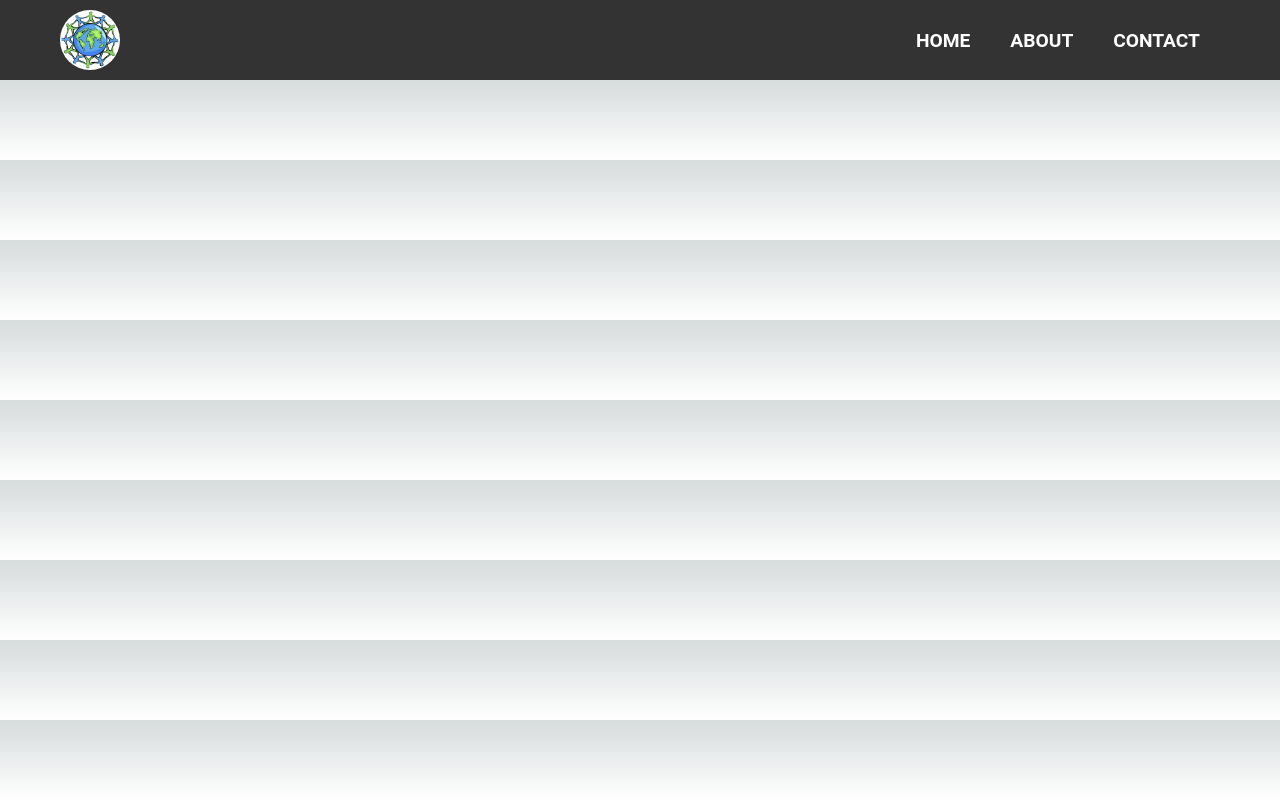
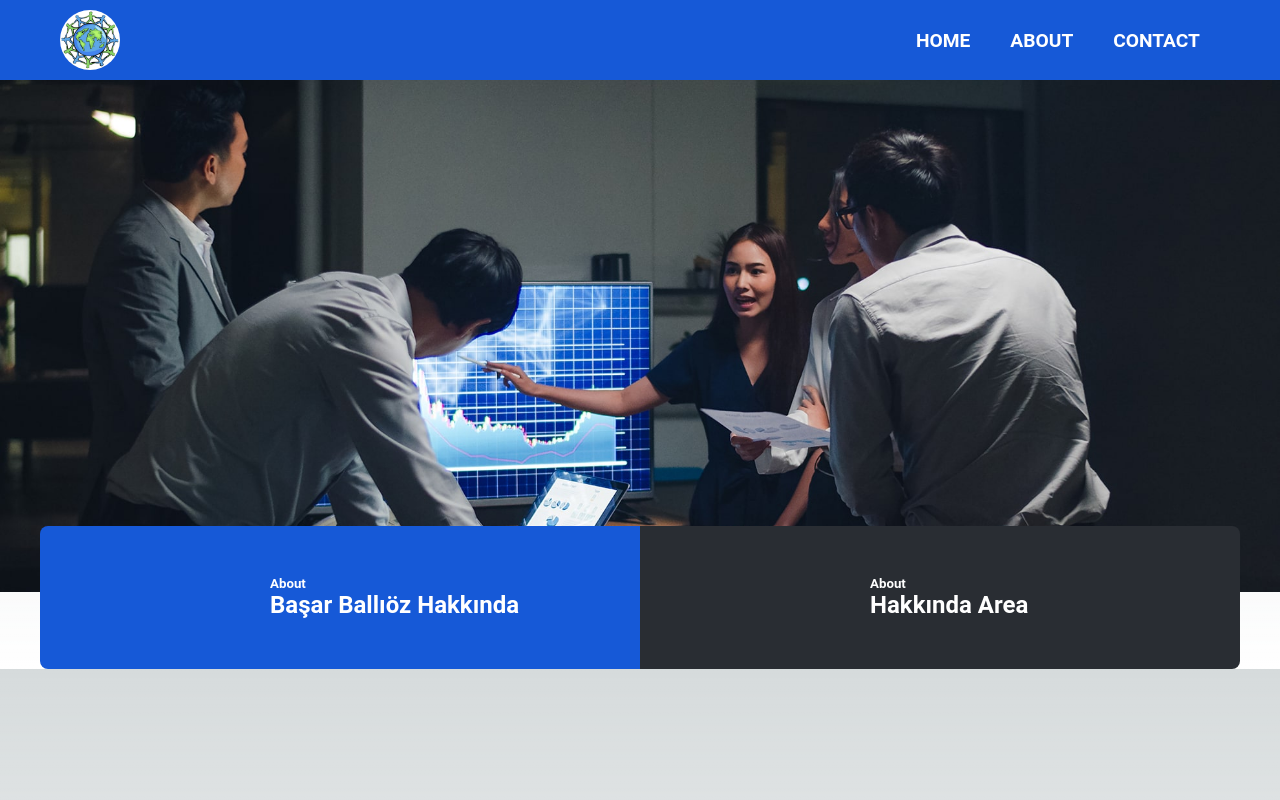
Before and after one commit to basarballioz/nextjs-personal-website, a Next.js app: page / in a window 1280 px wide. Built offline with nearby package versions, Linux system fonts and the light colour scheme.

Commit message:
about container added

```diff
--- /dev/null
+++ b/src/components/AboutContainer/AboutContainer.js
@@ -0,0 +1,22 @@
+import styles from "./AboutContainer.module.css";
+
+const AboutContainer = () => {
+  return (
+    <div className={styles.aboutContainer}>
+      <div className={styles.aboutLeft}>
+        <div className={styles.leftInner}>
+          <h5>About</h5>
+          <h2>Başar Ballıöz Hakkında</h2>
+        </div>
+      </div>
+      <div className={styles.aboutRight}>
+        <div className={styles.rightInner}>
+          <h5>About</h5>
+          <h2>Hakkında Area</h2>
+        </div>
+      </div>
+    </div>
+  );
+};
+
+export default AboutContainer;
--- /dev/null
+++ b/src/components/AboutContainer/AboutContainer.module.css
@@ -0,0 +1,46 @@
+.aboutContainer {
+  flex-direction: row;
+  flex-wrap: wrap;
+  min-height: fit-content;
+  max-width: 100%;
+  margin: -70px 40px 0 40px;
+}
+
+.aboutLeft {
+  max-width: 50%;
+  min-width: 50%;
+  color: #fff;
+  background-color: #1659d7;
+  border-radius: 8px 0 0 8px;
+}
+
+.aboutRight {
+  max-width: 50%;
+  min-width: 50%;
+  color: #fff;
+  background-color: #292d33;
+  border-radius: 0 8px 8px 0;
+}
+
+.aboutContainer {
+  display: flex;
+  flex-direction: row;
+  flex-wrap: wrap;
+  min-height: fit-content;
+  max-width: 100%;
+}
+
+.leftInner {
+  padding-left: 110px;
+  padding: 50px 40px 50px 230px;
+  display: flex;
+  flex-direction: column;
+  justify-content: center;
+}
+
+.rightInner {
+  padding: 50px 40px 50px 230px;
+  display: flex;
+  flex-direction: column;
+  justify-content: center;
+}
--- /dev/null
+++ b/src/components/FullWidthImage/FullWidthImage.js
@@ -0,0 +1,16 @@
+import Image from "next/image";
+import styles from "./FullWidthImage.module.css";
+
+const FullWidthImage = () => {
+  return (
+    <Image
+      width={1920}
+      height={1080}
+      className={styles.image}
+      alt="Banner Image"
+      src="/assets/img/bannerImage.png"
+    />
+  );
+};
+
+export default FullWidthImage;
--- /dev/null
+++ b/src/components/FullWidthImage/FullWidthImage.module.css
@@ -0,0 +1,5 @@
+.image {
+  width: 100%;
+  height: 100%;
+  object-fit: cover;
+}
--- a/src/components/Navbar/Navbar.module.css
+++ b/src/components/Navbar/Navbar.module.css
@@ -2,10 +2,9 @@
   display: flex;
   justify-content: space-between;
   align-items: center;
-  background-color: #333;
+  background-color: #1659d7;
   color: #fff;
   height: 80px;
-  font-family: "Roboto", sans-serif;
 }
 
 .navbarContainer {
@@ -48,8 +47,9 @@
 }
 
 .navbarLink:hover {
-  background-color: #555;
+  background-color: #fff;
   border-radius: 5px;
+  color: #1659d7;
 }
 
 .navbarToggle {
--- a/src/pages/index.js
+++ b/src/pages/index.js
@@ -1,10 +1,16 @@
 import Layout from "@/components/Layout/Layout";
+import FullWidthImage from "@/components/FullWidthImage/FullWidthImage";
+import AboutContainer from "@/components/AboutContainer/AboutContainer";
 
 const Homepage = () => {
   return (
-    <Layout>
-      <h1>Welcome to my website</h1>
-    </Layout>
+    <div>
+      <Layout>
+        <h1>Welcome to my website</h1>
+      </Layout>
+      <FullWidthImage />
+      <AboutContainer />
+    </div>
   );
 };
 
--- a/src/styles/globals.css
+++ b/src/styles/globals.css
@@ -1,9 +1,9 @@
 :root {
   --max-width: 1100px;
   --border-radius: 12px;
-  --font-mono: ui-monospace, Menlo, Monaco, 'Cascadia Mono', 'Segoe UI Mono',
-    'Roboto Mono', 'Oxygen Mono', 'Ubuntu Monospace', 'Source Code Pro',
-    'Fira Mono', 'Droid Sans Mono', 'Courier New', monospace;
+  --font-mono: ui-monospace, Menlo, Monaco, "Cascadia Mono", "Segoe UI Mono",
+    "Roboto Mono", "Oxygen Mono", "Ubuntu Monospace", "Source Code Pro",
+    "Fira Mono", "Droid Sans Mono", "Courier New", monospace;
 
   --foreground-rgb: 0, 0, 0;
   --background-start-rgb: 214, 219, 220;
@@ -74,6 +74,7 @@
 }
 
 * {
+  font-family: "Roboto", sans-serif;
   box-sizing: border-box;
   padding: 0;
   margin: 0;
```
Also changed, not shown: public/assets/img/bannerImage.png (added).
